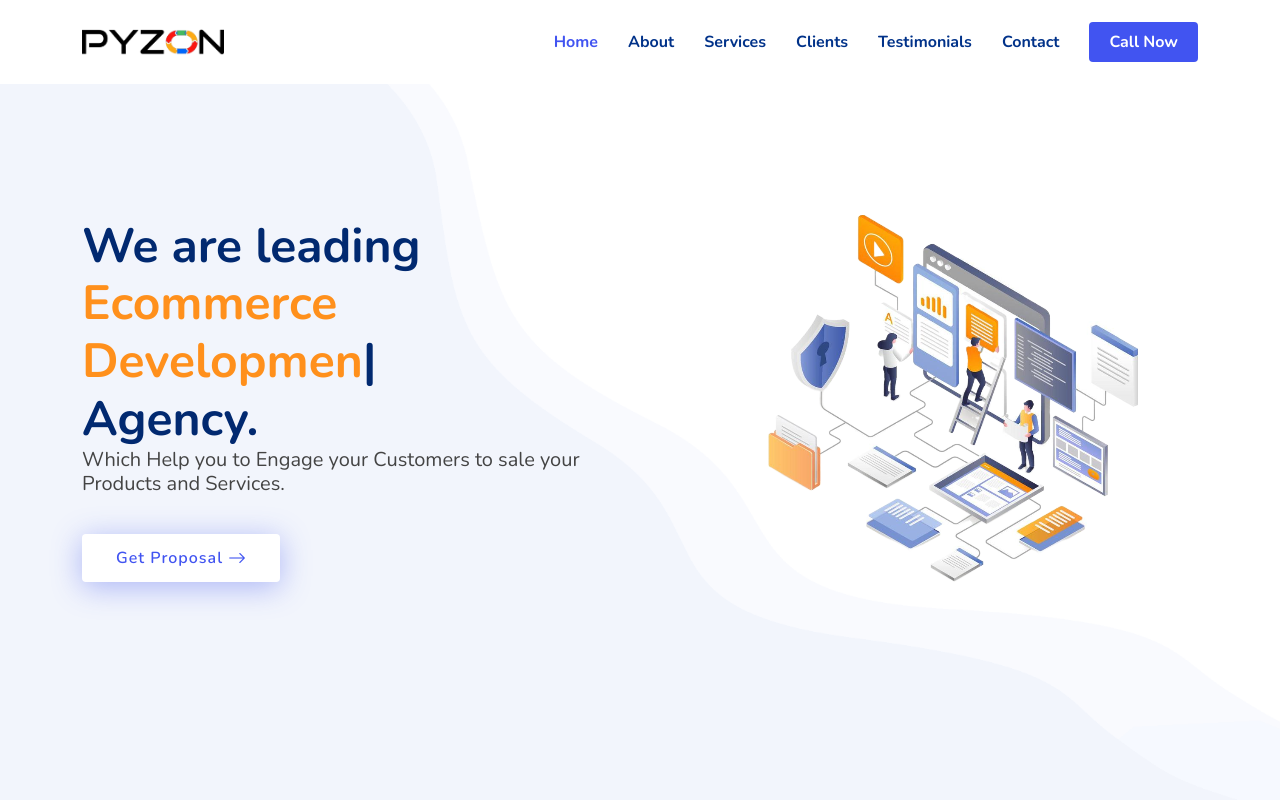
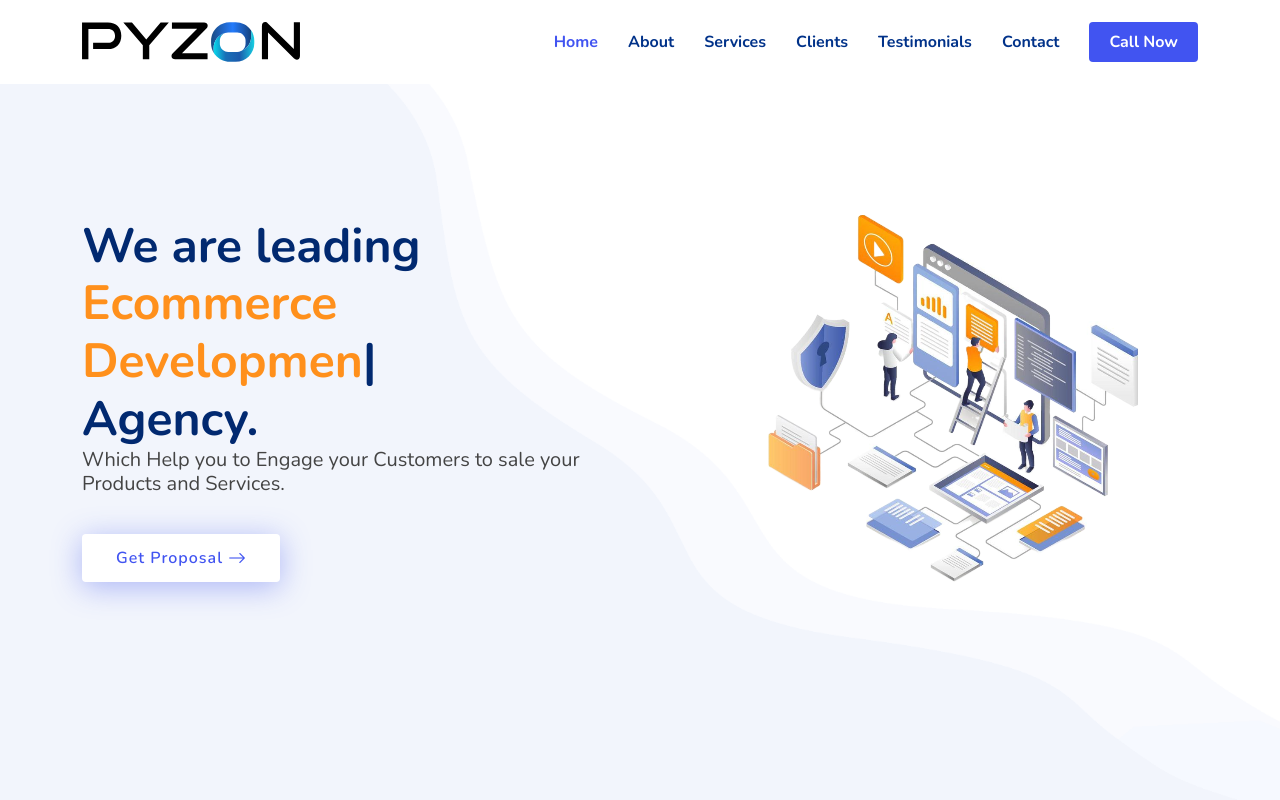
Before and after one commit to msmsa2001/Pyzon, a plain HTML site: page index.html in a window 1280 px wide. Shown: the top 800 px of the page. Drawn offline with nearby package versions, Linux system fonts and the light colour scheme.

Commit message:
changed logo

```diff
--- a/index.html
+++ b/index.html
@@ -41,7 +41,8 @@
       <a href="index.html" class="logo d-flex align-items-center">
         <!-- <img src="assets/img/logo.png" alt="" /> -->
         <!--<span>Pyzon</span> -->
-        <img src="assets/img/pyzon 3.png" alt="">
+        <!-- <img src="assets/img/pyzon 3.png" alt=""> -->
+        <img src="assets/img/Pyzon-logo.svg" alt="">
       </a>
 
       <nav id="navbar" class="navbar">
@@ -1546,7 +1547,8 @@
             <a href="index.html" class="logo d-flex align-items-center">
               <!-- <img src="assets/img/logo.png" alt="" />
                 <span>Pyzon</span> -->
-              <img src="assets/img/pyzon 3.png" alt="">
+                <img src="assets/img/Pyzon-logo.svg" alt="">
+
 
             </a>
             <p>
```
Also changed, not shown: blog.html (+2 -1 lines), inner-page.html (+1 -1 lines), portfolio-details.html (+2 -1 lines), services.html (+4 -2 lines), template.html (+2 -1 lines), assets/img/Pyzon-logo.svg (added).
